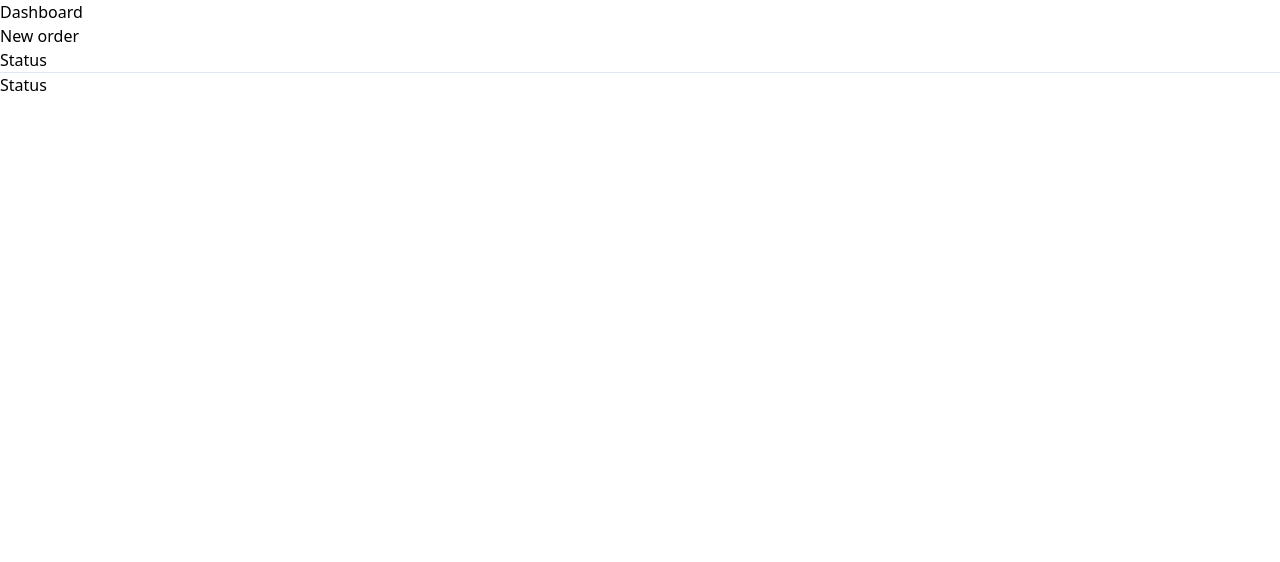
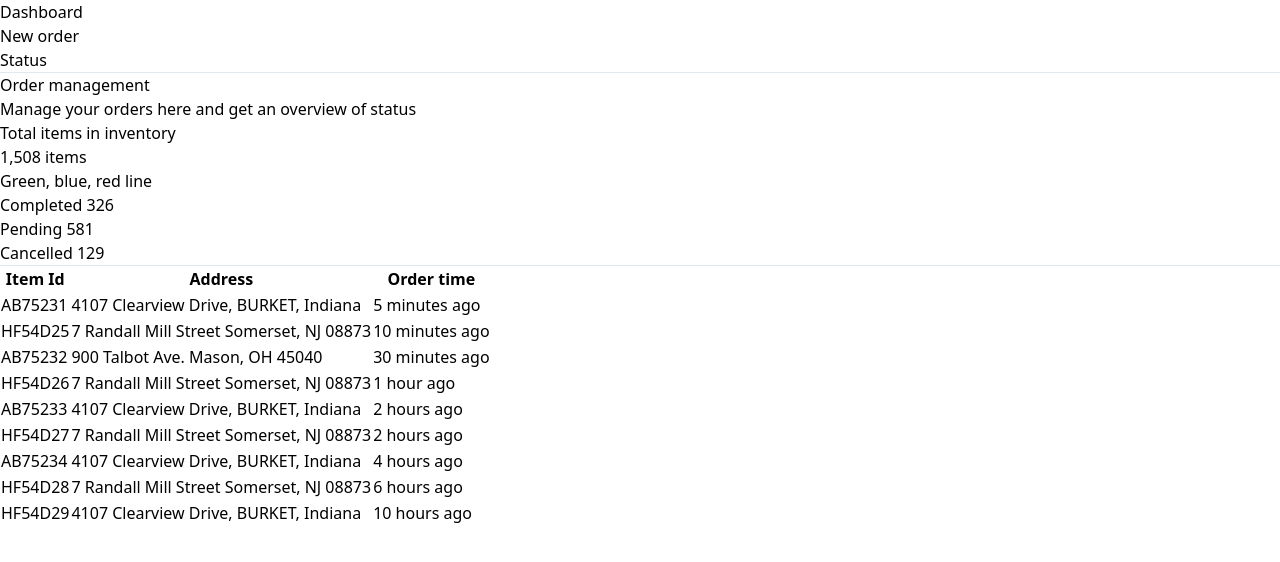
Before and after one commit to tsvetkovamaria/react-typescript-pizza-spa, a React (Create React App) app: page /status in a window 1280 px wide. Shown: the top 562 px of the page. Built offline with nearby package versions, Linux system fonts and the light colour scheme.

Commit message:
mock status data

```diff
--- a/src/App.tsx
+++ b/src/App.tsx
@@ -41,6 +41,92 @@ const dashboardData = {
     }
 }
 
+const ordersData = {
+    "orders": [
+        {
+            "id": "AB75231",
+            "address": "4107 Clearview Drive, BURKET, Indiana",
+            "time": "5 minutes ago",
+            "accepted": false,
+            "transit": false,
+            "completed": false,
+            "canceled": false
+        },
+        {
+            "id": "HF54D25",
+            "address": "7 Randall Mill Street Somerset, NJ 08873",
+            "time": "10 minutes ago",
+            "accepted": true,
+            "transit": false,
+            "completed": false,
+            "canceled": false
+        },
+        {
+            "id": "AB75232",
+            "address": "900 Talbot Ave. Mason, OH 45040",
+            "time": "30 minutes ago",
+            "accepted": false,
+            "transit": true,
+            "completed": false,
+            "canceled": false
+        },
+        {
+            "id": "HF54D26",
+            "address": "7 Randall Mill Street Somerset, NJ 08873",
+            "time": "1 hour ago",
+            "accepted": false,
+            "transit": false,
+            "completed": true,
+            "canceled": false
+        },
+        {
+            "id": "AB75233",
+            "address": "4107 Clearview Drive, BURKET, Indiana",
+            "time": "2 hours ago",
+            "accepted": false,
+            "transit": false,
+            "completed": false,
+            "canceled": true
+        },
+        {
+            "id": "HF54D27",
+            "address": "7 Randall Mill Street Somerset, NJ 08873",
+            "time": "2 hours ago",
+            "accepted": false,
+            "transit": false,
+            "completed": true,
+            "canceled": false
+        },
+        {
+            "id": "AB75234",
+            "address": "4107 Clearview Drive, BURKET, Indiana",
+            "time": "4 hours ago",
+            "accepted": false,
+            "transit": false,
+            "completed": true,
+            "canceled": false
+        },
+        {
+            "id": "HF54D28",
+            "address": "7 Randall Mill Street Somerset, NJ 08873",
+            "time": "6 hours ago",
+            "accepted": false,
+            "transit": false,
+            "completed": true,
+            "canceled": false
+        },
+        {
+            "id": "HF54D29",
+            "address": "4107 Clearview Drive, BURKET, Indiana",
+            "time": "10 hours ago",
+            "accepted": false,
+            "transit": false,
+            "completed": true,
+            "canceled": false
+        }
+    ]
+}
+
 function App() {
     return (
         <Router>
@@ -69,7 +155,7 @@ function App() {
                         <NewOrder />
                     </Route>
                     <Route path="/status">
-                        <Status />
+                        <Status orders={ordersData.orders} />
                     </Route>
                 </Switch>
             </div>
--- a/src/components/Status.tsx
+++ b/src/components/Status.tsx
@@ -1,9 +1,58 @@
 import React from "react";
 
-const Status = () => {
+interface Order {
+    id: string
+    address: string
+    time: string
+    accepted: boolean
+    transit: boolean
+    completed: boolean
+    canceled: boolean
+}
+
+interface Props {
+    orders: Order[]
+}
+
+const Status = ({ orders }: Props) => {
     return (
         <div>
-            <h2>Status</h2>
+            <h1>Order management</h1>
+            <p>Manage your orders here and get an overview of status</p>
+            <div>
+                <p>Total items in inventory</p>
+                <div>
+                    <span>1,508</span>
+                    <span> items</span>
+                </div>
+                <div>
+                    <div>Green, blue, red line</div>
+                    <div>Completed 326</div>
+                    <div>Pending 581</div>
+                    <div>Cancelled 129</div>
+                </div>
+                <hr/>
+                <table>
+                    <thead>
+                        <tr>
+                            <th>Item Id</th>
+                            <th>Address</th>
+                            <th>Order time</th>
+                        </tr>
+                    </thead>
+                    <tbody>
+                    {
+                        orders.map(order =>
+                            <tr>
+                                <td>{order.id}</td>
+                                <td>{order.address}</td>
+                                <td>{order.time}</td>
+                            </tr>
+                        )
+                    }
+                    </tbody>
+                </table>
+            </div>
         </div>
     );
 }
```
